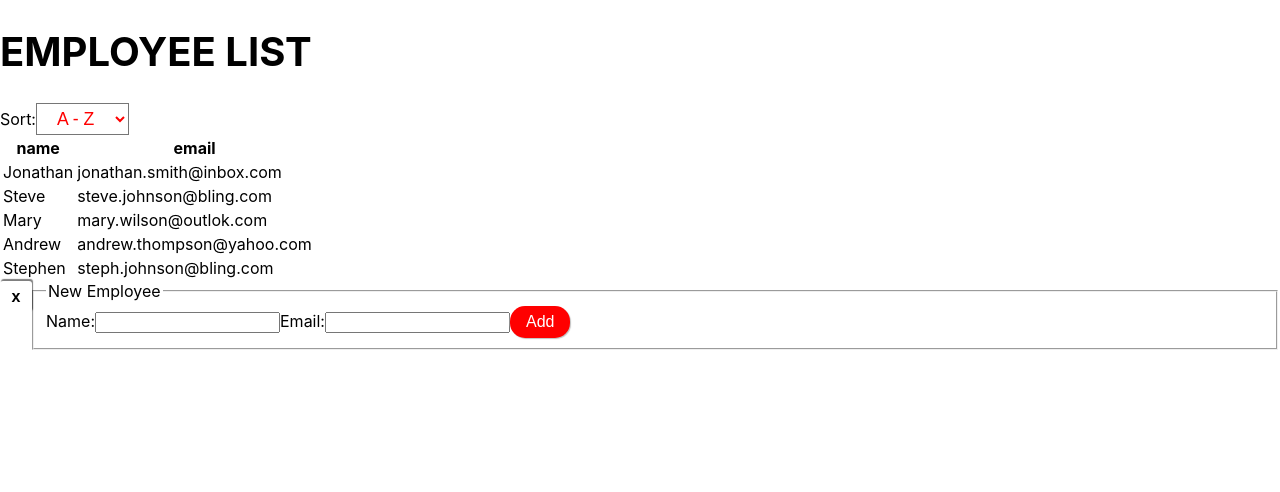
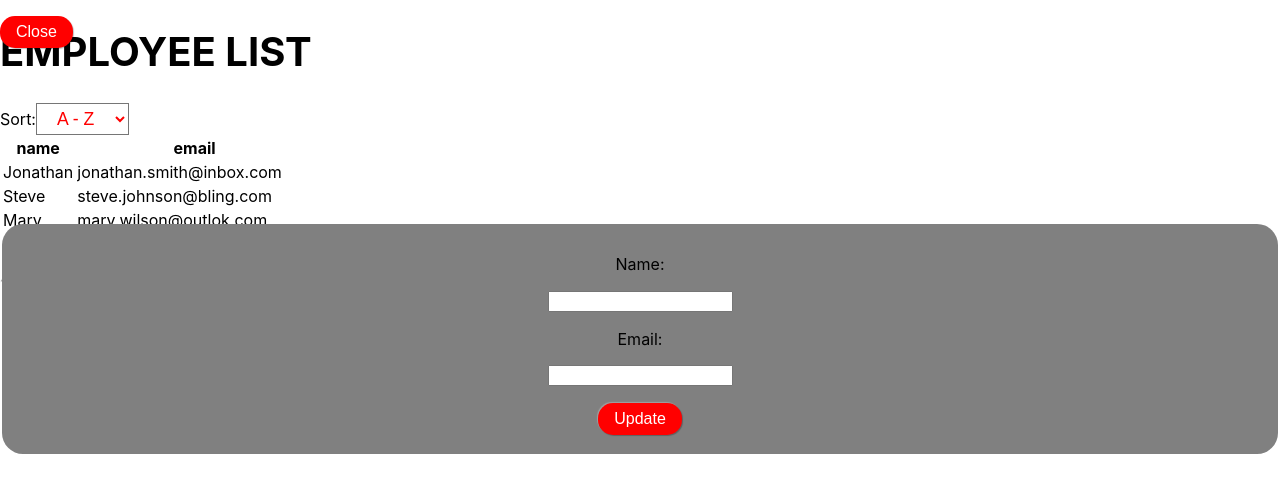
Before and after one commit to RihardsJ/employee-list, a React (Create React App) app: page / in a window 1280 px wide. Shown: the top 492 px of the page. Built offline with nearby package versions, Linux system fonts and the light colour scheme.

Commit message:
build edit from input form

```diff
--- a/src/App.js
+++ b/src/App.js
@@ -1,6 +1,7 @@
 import Title from "./Components/Title";
 import Table from "./Components/Table";
 import Input from "./Components/Input";
+import Edit from "./Components/Edit";
 import SortEmployeeNames from "./Components/Sort-Select";
 import React, { useEffect, useState } from "react";
 import getEmployeeData from "./Utils/getEmployeeData";
@@ -30,6 +31,7 @@ const App = () => {
       <SortEmployeeNames />
       <Table />
       <Input />
+      <Edit />
     </EmployeeContext.Provider>
   );
 };
--- a/src/Components/Edit.jsx
+++ b/src/Components/Edit.jsx
@@ -0,0 +1,111 @@
+import Button from "./Button";
+import { Legend, Label, Input } from "./Form-Elements";
+import styled from "styled-components";
+import { useEffect, useState, useContext } from "react";
+import { EmployeeContext } from "../Utils/Context";
+import updateRecord from "../Utils/UpdateRecord";
+
+const Form = styled.form`
+  top: 0;
+  position: fixed;
+  align-items: center;
+  flex-direction: column;
+  height: 100vh;
+  width: 100%;
+  display: ${(props) => props.display};
+  z-index: 7;
+`;
+
+const InputLabel = styled(Label)``;
+
+const CenteredFieldset = styled.fieldset`
+  height: 230px;
+  margin-top: 20vh;
+  background-color: grey;
+  display: flex;
+  flex-direction: column;
+  justify-content: space-around;
+  align-items: center;
+  border-style: none;
+  border-radius: 21px;
+`;
+
+const Title = styled(Legend)`
+  padding-top: 2rem;
+  text-transform: uppercase;
+  font-weight: 700;
+  margin: auto;
+`;
+
+const CloseButton = styled(Button)`
+  margin-top: 1rem;
+`;
+
+const EditField = () => {
+  const { data } = useContext(EmployeeContext);
+
+  const nameValidation = "[a-zA-Z ]+";
+  const emailValidation = "^[A-Za-z0-9._%+-]+@[A-Za-z0-9.-]+.[A-Za-z]{2,4}$";
+
+  const currentEmployee = data.employees[data.employeeIndex] || "";
+
+  const [newRecord, setNewrecord] = useState(currentEmployee);
+
+  useEffect(() => {
+    setNewrecord(currentEmployee);
+  }, [currentEmployee]);
+
+  const closeForm = (event) => {
+    event.preventDefault();
+  };
+
+  const handleChange = (key) => ({ target: { value } }) =>
+    setNewrecord((prevData) => ({ ...prevData, [key]: value }));
+
+  const handleSubmit = (event) => {
+    event.preventDefault();
+    data.setEmployees(
+      updateRecord(data.employees, data.employeeIndex, newRecord)
+    );
+    document.body.style.overflow = "scroll";
+  };
+
+  return (
+    <Form display="block" onSubmit={handleSubmit}>
+      <CloseButton
+        type="button"
+        bgColour="grey"
+        colour="black"
+        onClick={closeForm}
+      >
+        Close
+      </CloseButton>
+      <CenteredFieldset>
+        <Title>{currentEmployee.name}</Title>
+        <InputLabel htmlFor="edit-name">Name:</InputLabel>
+        <Input
+          type="text"
+          id="edit-name"
+          autoComplete="false"
+          pattern={nameValidation}
+          autoCapitalize="word"
+          value={newRecord.name}
+          onChange={handleChange("name")}
+          required
+        />
+        <InputLabel htmlFor="edit-email">Email:</InputLabel>
+        <Input
+          type="text"
+          id="edit-email"
+          autoComplete="false"
+          pattern={emailValidation}
+          value={newRecord.email}
+          onChange={handleChange("email")}
+        />
+        <Button type="submit">Update</Button>
+      </CenteredFieldset>
+    </Form>
+  );
+};
+
+export default EditField;
```
Also changed, not shown: src/Utils/UpdateRecord.js (renamed from src/Utils/UpdateRecords.js).
